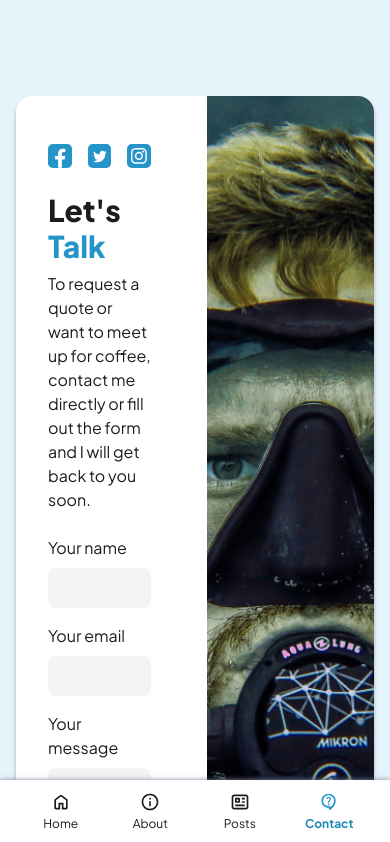
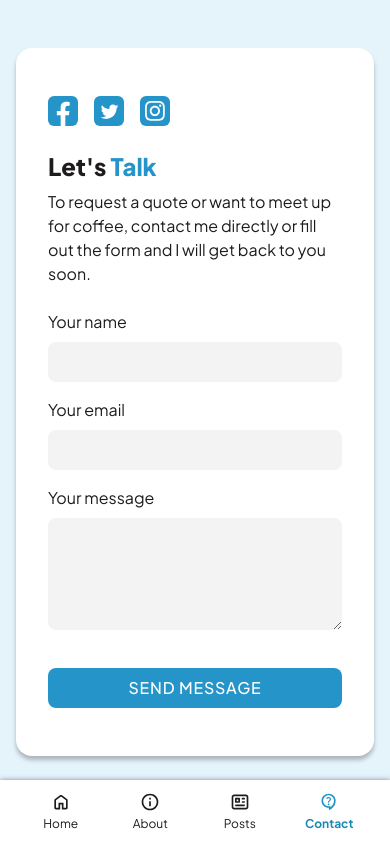
Before and after one commit to khafidhasukma/diver-jointscamp, a React (Create React App) app: page /contact in a window 390 px wide. Shown: the top 842 px of the page. Built offline with nearby package versions, Linux system fonts and the light colour scheme.

Commit message:
[contact]: responsive in all breakpoints

```diff
--- a/src/pages/Contact/index.js
+++ b/src/pages/Contact/index.js
@@ -5,8 +5,8 @@ import instagram from "../../assets/images/icons/instagram.svg";
 
 const Contact = () => {
     return (
-        <div className="container pb-16 pt-24">
-            <div className="grid grid-cols-2 gap-6 overflow-hidden rounded-2xl bg-white shadow-box">
+        <div className="container py-12 md:py-24">
+            <div className="gap-6 overflow-hidden rounded-2xl bg-white shadow-box md:grid md:grid-cols-2">
                 <div className="px-8 py-12">
                     <div className="mb-6 flex gap-4">
                         <a href="https://www.facebook.com">
@@ -20,7 +20,7 @@ const Contact = () => {
                         </a>
                     </div>
 
-                    <h1 className="mb-2 text-3xl font-extrabold">
+                    <h1 className="mb-2 text-2xl font-extrabold md:text-3xl">
                         Let's <span className="text-primary">Talk</span>
                     </h1>
                     <p>
@@ -50,12 +50,12 @@ const Contact = () => {
                                 rows="4"
                                 className="mt-2 w-full rounded-lg bg-gray2 p-2 focus:outline-primary"></textarea>
                         </div>
-                        <button className="rounded-lg bg-primary px-4 py-2 font-medium tracking-wider text-white">
+                        <button className="w-full rounded-lg bg-primary px-4 py-2 font-medium tracking-wider text-white md:w-max">
                             SEND MESSAGE
                         </button>
                     </form>
                 </div>
-                <img src={contactImage} className="h-full object-cover" alt="" />
+                <img src={contactImage} className="hidden h-full object-cover md:block" alt="" />
             </div>
         </div>
     );
```
